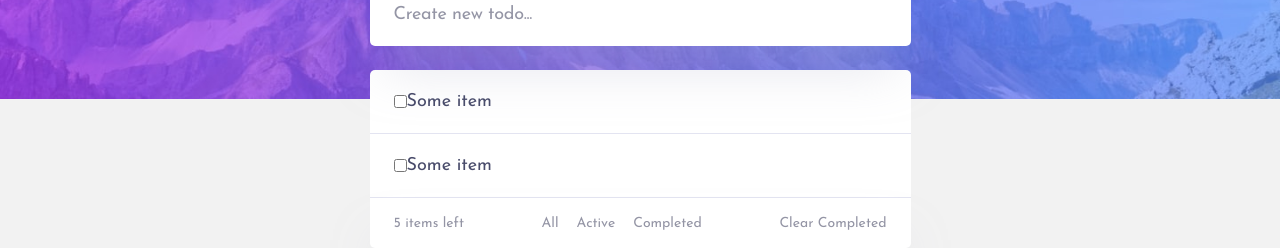
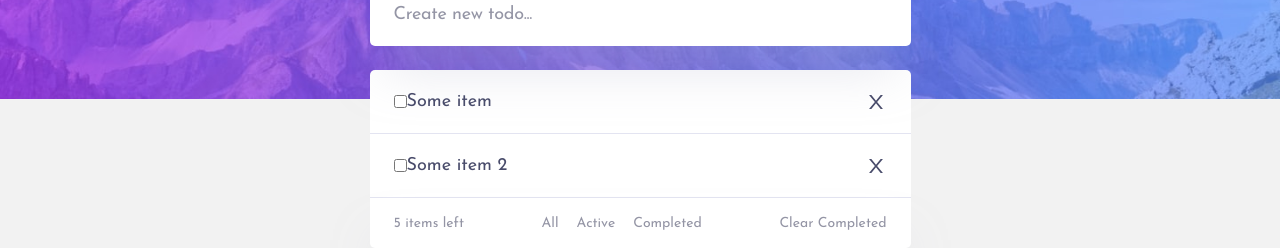
Before and after one commit to EdwinSch/react-todo-list, a React (Vite) app: page / in a window 1280 px wide. Shown: the part 168-416 px from the top of the page. Built offline with nearby package versions, Linux system fonts and the light colour scheme.

Commit message:
update: list component

```diff
--- a/src/components/List.jsx
+++ b/src/components/List.jsx
@@ -1,4 +1,6 @@
 import Buttons from "./Buttons";
+
+import { AiOutlineClose } from "react-icons/ai";
 
 const List = () => {
   return (
@@ -6,11 +8,17 @@ const List = () => {
       <ul className="list">
         <li className="item">
           <input type="checkbox" name="" id="" />
-          Some item
+          <div className="flex-container">
+            Some item
+            <AiOutlineClose className="delete-item" />
+          </div>
         </li>
         <li className="item">
           <input type="checkbox" name="" id="" />
-          Some item
+          <div className="flex-container">
+            Some item 2
+            <AiOutlineClose className="delete-item" />
+          </div>
         </li>
       </ul>
       <Buttons />
--- a/src/styles/main.scss
+++ b/src/styles/main.scss
@@ -99,9 +99,25 @@ header {
     background: $bgFields;
     padding: 0 24px;
     border-bottom: solid 1px $borderColor;
+
+    .flex-container {
+      width: 100%;
+      display: flex;
+      align-items: center;
+      justify-content: space-between;
+    }
   }
   li:nth-child(1) {
     border-radius: 5px 5px 0 0;
+  }
+
+  .delete-item {
+    font-size: 22px;
+    cursor: pointer;
+    transition: 250ms ease;
+  }
+  .delete-item:hover {
+    transform: scale(1.2);
   }
 }
 
```
